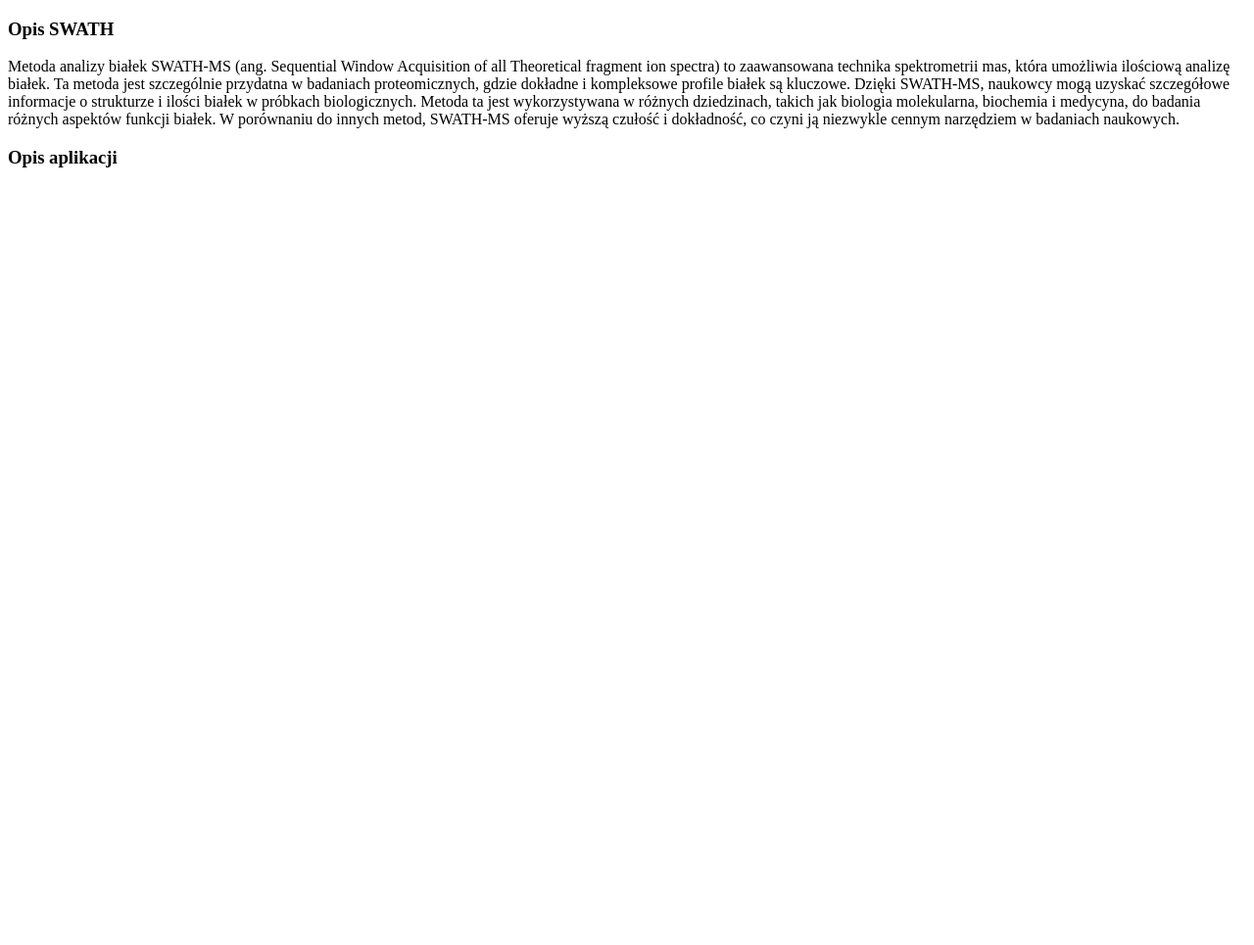
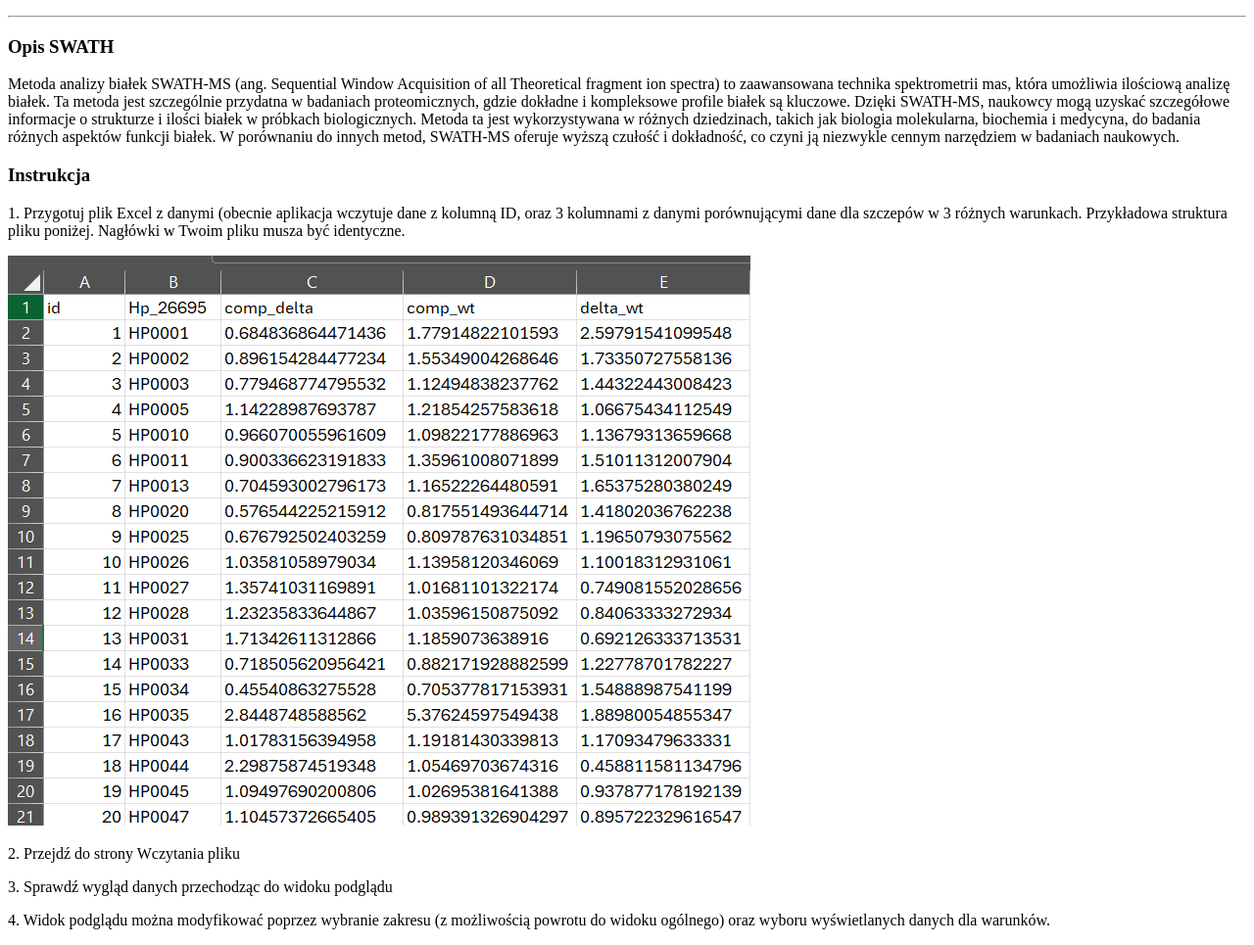
Before and after one commit to mirekmj3/praca_one, a Django app: page / in a window 1280 px wide. Shown: the part 78-1043 px from the top of the page at 98% size. Before the commit the page ends 249 px from the top, so only its background shows below. Run offline with Django 5.2, Linux system fonts and the light colour scheme.

Commit message:
Add files via upload

```diff
--- a/glowna/templates/base/base.html
+++ b/glowna/templates/base/base.html
@@ -21,7 +21,6 @@
           </div>
         </nav>
 
-
     {% block stronyGlownej %}
     {% endblock %}
 
--- a/glowna/templates/glowna/graf.html
+++ b/glowna/templates/glowna/graf.html
@@ -2,7 +2,7 @@
 
 
 {% block wykres %}
-
+<hr>
 {{ graf|safe}}
 
 <form method="GET" action="{% url 'graf' %}">
--- a/glowna/templates/glowna/home.html
+++ b/glowna/templates/glowna/home.html
@@ -1,13 +1,16 @@
 {% extends "../base/base.html" %}
-
+{% load static %}
 
 {% block stronyGlownej %}
-
+<hr>
 
 <h3>Opis SWATH</h3>
 <p>Metoda analizy białek SWATH-MS (ang. Sequential Window Acquisition of all Theoretical fragment ion spectra) to zaawansowana technika spektrometrii mas, która umożliwia ilościową analizę białek. Ta metoda jest szczególnie przydatna w badaniach proteomicznych, gdzie dokładne i kompleksowe profile białek są kluczowe. Dzięki SWATH-MS, naukowcy mogą uzyskać szczegółowe informacje o strukturze i ilości białek w próbkach biologicznych. Metoda ta jest wykorzystywana w różnych dziedzinach, takich jak biologia molekularna, biochemia i medycyna, do badania różnych aspektów funkcji białek. W porównaniu do innych metod, SWATH-MS oferuje wyższą czułość i dokładność, co czyni ją niezwykle cennym narzędziem w badaniach naukowych.
 </p>
-<h3>Opis aplikacji</h3>
-<p></p>
-
+<h3>Instrukcja</h3>
+<p>1. Przygotuj plik Excel z danymi (obecnie aplikacja wczytuje dane z kolumną ID, oraz 3 kolumnami z danymi porównującymi dane dla szczepów w 3 różnych warunkach. Przykładowa struktura pliku poniżej. Nagłówki w Twoim pliku musza być identyczne.</p>
+<img src="{% static 'excel.png' %}">
+<p>2. Przejdź do strony Wczytania pliku</p>
+<p>3. Sprawdź wygląd danych przechodząc do widoku podglądu</p>
+<p>4. Widok podglądu można modyfikować poprzez wybranie zakresu (z możliwością powrotu do widoku ogólnego) oraz wyboru wyświetlanych danych dla warunków.</p>
 {% endblock %}
--- a/glowna/templates/glowna/wczytaj.html
+++ b/glowna/templates/glowna/wczytaj.html
@@ -1,17 +1,15 @@
 {% extends "../base/base.html" %}
 
 {% block ladowanieDanych %}
-
+<hr>
 <h3>Wczytaj plik</h3>
 
-<hr>
+
 
 <form method="POST" enctype="multipart/form-data">
     {% csrf_token %}
     <input type="file" name="plikExcel" />
     <button type="submit">Wczytaj</button>
-
-
 </form>
 
 {% endblock  %}
--- a/glowna/views.py
+++ b/glowna/views.py
@@ -34,8 +34,8 @@ def importExcel(request):
 
 def graf(request):
     daneSwath = SWATH.objects.all()
-    daneSwath1 = daneSwath.values()
-    daneSwath2 = pandas.DataFrame(daneSwath1)
+    # daneSwath1 = daneSwath.values()
+    # daneSwath2 = pandas.DataFrame(daneSwath1)
     poczatek = request.GET.get('poczatek')
     koniec = request.GET.get('koniec')
 
@@ -52,7 +52,7 @@ def graf(request):
         x = [c.Hp_26695 for c in daneSwath],
         y= [[c.comp_delta for c in daneSwath],[c.comp_wt for c in daneSwath],[c.delta_wt for c in daneSwath]],
         title="wyniki analizy SWATH-MS",
-        labels={'x':'geny H. pylori', 'y':'relatywna ekspresja'}
+        labels={'x':'geny H. pylori', 'value':'relatywna ekspresja', 'variable':'porownywane warianty'}
     )
 
     # figure.update_layout(title={
@@ -91,6 +91,12 @@ def graf(request):
         title={'font_size':22,'xanchor':'center','x': 0.5},
         )
 
+    newnames = {'wide_variable_0':'comp/delta', 'wide_variable_1':'comp/wt', 'wide_variable_2':'delta/wt'}
+    figure.for_each_trace(lambda t: t.update(name = newnames[t.name],
+                                      legendgroup = newnames[t.name],
+                                      hovertemplate = t.hovertemplate.replace(t.name, newnames[t.name])
+                                     )
+                  )
 
     graf = figure.to_html()
     context = {'graf': graf, 'form':SWATHform3()}
```
Also changed, not shown: praca_one/settings.py (+5 -4 lines), glowna/static/excel.png (added), 1 other file.
